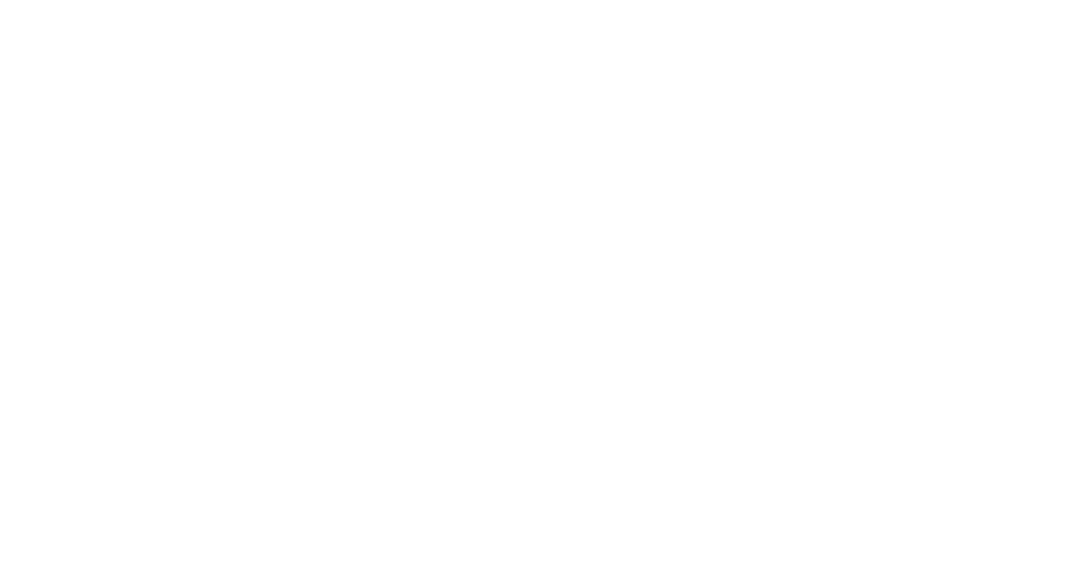
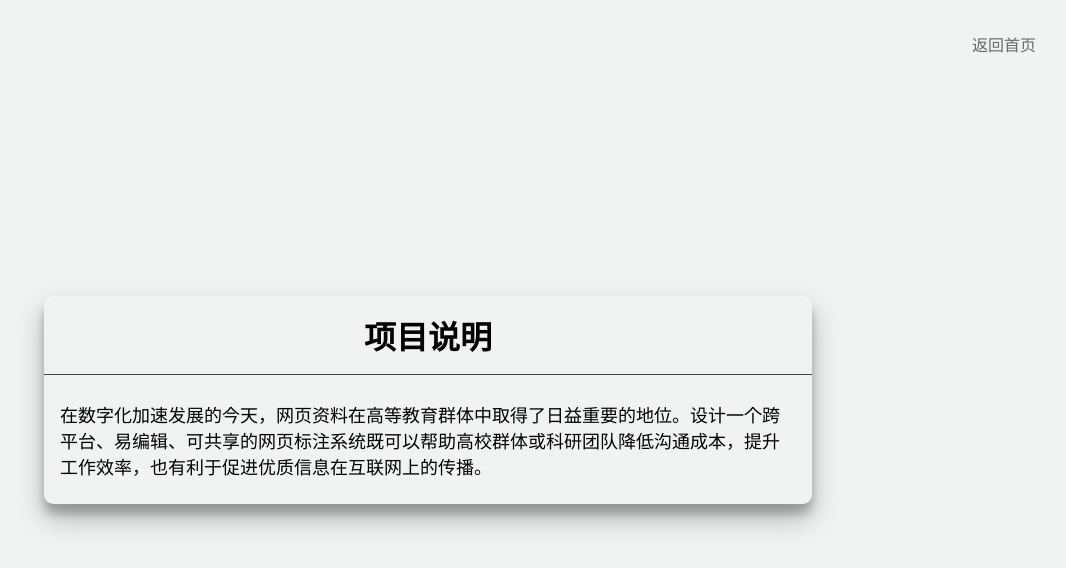
Before and after one commit to joeyiming/hypernotes-frontend, a React (Create React App) app: page /about in a window 1280 px wide. Before the commit this address had no page. Shown: the top 568 px of the page, without its empty margins (212-1278 px from the left). Built offline with nearby package versions, Linux system fonts and the light colour scheme.

Commit message:
about page

```diff
--- a/src/App.scss
+++ b/src/App.scss
@@ -7,6 +7,7 @@
 
 a {
   text-decoration: none;
+  color: unset;
 }
 
 p {
@@ -57,6 +58,8 @@
   margin: 0 auto;
   padding: 2rem;
   flex: auto;
+
+
 }
 
 .left-footer {
@@ -82,6 +85,13 @@
       color: rgb(61, 79, 88, 1);
     }
   }
+
+  .form-footer {
+    margin-top: .5rem;
+  }
+
+  .btn {
+    margin-left: 0;
   }
 
   .form-input {
@@ -114,6 +124,9 @@
       opacity: 1;
     }
   }
+}
+
+
 
 
 .right {
--- a/src/components/About.js
+++ b/src/components/About.js
@@ -1,8 +1,20 @@
 import React from 'react'
+import { Link } from 'react-router-dom'
+import '../style/About.scss'
 
 function About() {
   return (
-    <div>About</div>
+    <main id='About'>
+      <Link to='/' className='back'>返回首页</Link>
+      <div className='About'>
+        <div className='header'>
+          项目说明
+        </div>
+        <div className='body'>
+          在数字化加速发展的今天，网页资料在高等教育群体中取得了日益重要的地位。设计一个跨平台、易编辑、可共享的网页标注系统既可以帮助高校群体或科研团队降低沟通成本，提升工作效率，也有利于促进优质信息在互联网上的传播。
+        </div>
+      </div>
+    </main>
   )
 }
 
--- a/src/components/AnnoPage.js
+++ b/src/components/AnnoPage.js
@@ -2,7 +2,7 @@
 
 function AnnoPage() {
   return (
-    <main>
+    <main id='Anno'>
       <form id='search-bar'>
         <input id='search' type='text' defaultValue='搜索' />
       </form>
--- a/src/components/Home.js
+++ b/src/components/Home.js
@@ -13,7 +13,7 @@
           <svg className="icon-down-arrow" height="16" width="16" role="img" aria-label="Caret Down Icon" viewBox="0 0 16 16"><path d="M8.67903 10.7962C8.45271 11.0679 8.04729 11.0679 7.82097 10.7962L4.63962 6.97649C4.3213 6.59428 4.5824 6 5.06866 6L11.4313 6C11.9176 6 12.1787 6.59428 11.8604 6.97649L8.67903 10.7962Z" fill="currentColor"></path></svg>
         </div>
         <div className='nav nav-about'>
-          <button className='btn-about'>关于</button>
+          <Link to='/about' className='btn-about'>关于</Link>
         </div>
       </nav>
     </header>
--- a/src/components/Landing.js
+++ b/src/components/Landing.js
@@ -1,4 +1,5 @@
 import React from 'react'
+import { Link } from 'react-router-dom'
 import '../App.scss'
 
 function Landing() {
@@ -10,14 +11,9 @@
           <p className='description'>
             在任何网页标注信息，记录笔记并分享给你的团队，无需安装客户端，只需要一个浏览器！
           </p>
-          <a
-            className="more"
-            href="https://reactjs.org"
-            target="_blank"
-            rel="noopener noreferrer"
-          >
+          <Link className="more" to='/about'>
             进一步了解 >
-          </a>
+          </Link>
         </div>
       </div>
     </div>
--- a/src/components/Login.js
+++ b/src/components/Login.js
@@ -6,7 +6,6 @@
 
 function LoginForm({ handleLogin, changePage, username, setUsername, password, setPassword }) {
   return (
-    <div className='left-body'>
     <form className='form' onSubmit={handleLogin}>
       <label htmlFor='name'>用户名</label>
       <input id="name" className='form-input' type="text" value={username} onChange={({ target }) => { setUsername(target.value) }} />
@@ -17,13 +16,11 @@
         <button className='loginOrRegister' onClick={changePage}>没有账号？点击注册</button>
       </div>
     </form>
-    </div>
   );
 }
 
 function RegisterForm({ handleRegister, changePage, username, setUsername, password, setPassword }) {
   return (
-    <div className='left-body'>
     <form className='form' onSubmit={handleRegister}>
       <label htmlFor='name'>用户名</label>
       <input id="name" className='form-input' type="text" value={username} onChange={({ target }) => { setUsername(target.value) }} />
@@ -32,11 +29,11 @@
       <label htmlFor='re-password'>请再次确认你的密码</label>
       <input id="re-password" className='form-input' type="password" value={password} onChange={({ target }) => { setPassword(target.value) }} />
       <div className='form-footer'>
-          <button className='btn btn-register' type='submit'>注册</button>
+        <button className='btn btn-big' type='submit'>注册</button>
         <button className='loginOrRegister' onClick={changePage}>返回登录</button>
       </div>
     </form>
-    </div>
+
   );
 }
 
@@ -55,7 +52,9 @@
           Hypernotes
         </div>
       </div>
+      <div className='left-body'>
         {showRegister ? <RegisterForm changePage={changePage} handleRegister={props.handleRegister} username={props.username} setUsername={props.setUsername} password={props.password} setPassword={props.setPassword} /> : <LoginForm changePage={changePage} handleLogin={props.handleLogin} username={props.username} setUsername={props.setUsername} password={props.password} setPassword={props.setPassword} />}
+      </div>
       <div className='left-footer'>Made with ❤️ by Joey</div>
     </div>
   )
--- a/src/index.js
+++ b/src/index.js
@@ -10,6 +10,7 @@
 import Profile from './components/Profile';
 import Options from './components/Options';
 import GroupPage from './components/GroupPage';
+import About from './components/About';
 
 const root = ReactDOM.createRoot(document.getElementById('root'));
 root.render(
@@ -25,6 +26,7 @@
             <Route path='options' element={<Options />} />
           </Route>
         </Route>
+        <Route path='about' element={<About />} />
       </Routes>
     </Router>
     {/* <App /> */}
--- /dev/null
+++ b/src/style/About.scss
@@ -0,0 +1,43 @@
+@import './variables';
+
+main#About {
+  height: 100vh;
+  width: 100vw;
+  background-color: $color-background;
+  display: grid;
+  place-items: center;
+
+  .back {
+    position: absolute;
+    top: 2rem;
+    right: 2rem;
+    color: rgba($color: $color-description, $alpha: 0.8);
+    padding-bottom: 4px;
+
+    &:hover {
+      border-bottom: 1px solid rgba($color: $color-description, $alpha: 0.8);
+    }
+  }
+
+  .About {
+    width: 60%;
+    margin: 0 auto;
+    box-shadow: rgba(0, 0, 0, 0.25) 0px 14px 28px, rgba(0, 0, 0, 0.22) 0px 10px 10px;
+    border-radius: .6rem;
+
+    .header {
+      font-size: 32px;
+      border-bottom: 1px $color-description solid;
+      padding: 1rem;
+      text-align: center;
+      font-family: $font-special;
+      font-weight: 800;
+    }
+
+    .body {
+      font-size: 18px;
+      margin: 1.6rem 1rem;
+      font-family: $font-main;
+    }
+  }
+}
--- a/src/style/Home.scss
+++ b/src/style/Home.scss
@@ -19,6 +19,7 @@
     display: flex;
     justify-content: space-between;
     align-items: center;
+    min-height: 56px;
 
     .title {
       margin-left: 5vmin;
```
Lines whose indentation alone changed are shown as unchanged.
